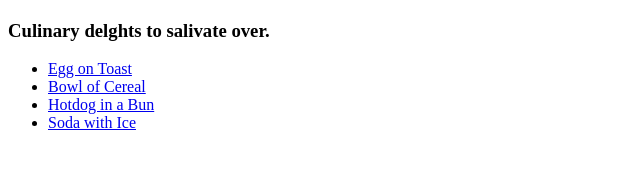
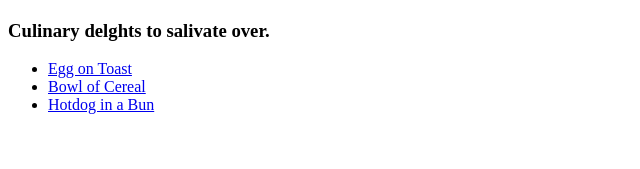
Before and after one commit to spookywookie73/odin-recipes, a plain HTML site: page index.html in a window 1280 px wide. Shown: the part 383-552 px from the top of the page, without its empty margins (0-640 px from the left). Drawn offline with Linux system fonts and the light colour scheme.

Commit message:
Remove unwanted code

```diff
--- a/index.html
+++ b/index.html
@@ -13,7 +13,6 @@
       <li><a href="recipes/egg-on-toast.html">Egg on Toast</a></li>
       <li><a href="recipes/bowl-of-cereal.html">Bowl of Cereal</a></li>
       <li><a href="recipes/hotdog-in-bun.html">Hotdog in a Bun</a></li>
-      <li><a href="recipes/soda-with-ice.html">Soda with Ice</a></li>
     </ul>
   </body>
 </html>
```
Also changed, not shown: recipes/soda-with-ice.html (deleted).
